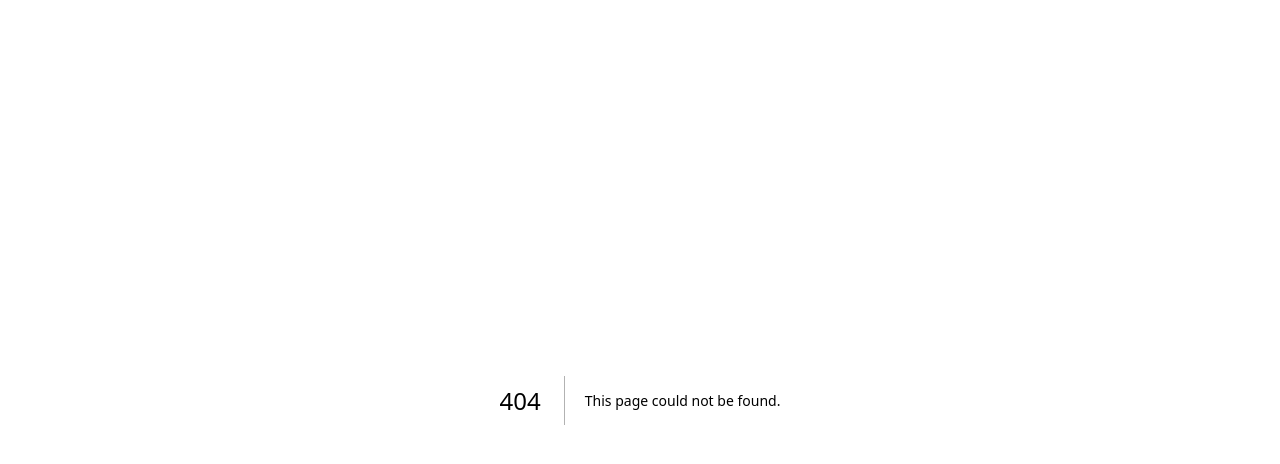
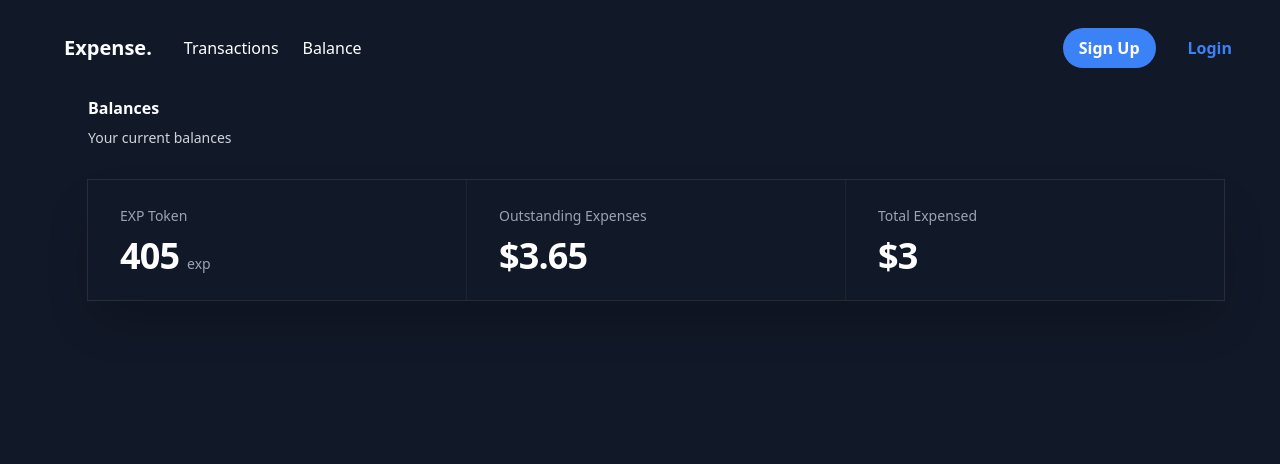
Before and after one commit to trevor-trinh/blockchain-expense-managment, a Next.js app in the folder frontend/: page /balance in a window 1280 px wide. Before the commit this address had no page. Shown: the top 464 px of the page. Built offline with nearby package versions, Linux system fonts and the light colour scheme; what @web3modal/ethereum, wagmi would draw is missing.

Commit message:
prelim balances page

```diff
--- /dev/null
+++ b/frontend/components/Balances.js
@@ -0,0 +1,42 @@
+export default function Balances({ stats }) {
+  return (
+    <div className="bg-gray-900">
+      <div className="mx-auto max-w-7xl">
+        <div className="bg-gray-900 py-10">
+          <div className="px-4 sm:px-6 lg:px-8">
+            <div className="sm:flex sm:items-center">
+              <div className="sm:flex-auto">
+                <h1 className="text-base font-semibold leading-6 text-white">
+                  Balances
+                </h1>
+                <p className="mt-2 text-sm text-gray-300">
+                  Your current balances
+                </p>
+              </div>
+            </div>
+
+            <div className="grid grid-cols-1 gap-px bg-white/5 sm:grid-cols-2 lg:grid-cols-3 shadow-2xl ring-1 ring-white/10 mt-8">
+              {stats.map((stat) => (
+                <div
+                  key={stat.name}
+                  className="bg-gray-900 px-4 py-6 sm:px-6 lg:px-8">
+                  <p className="text-sm font-medium leading-6 text-gray-400">
+                    {stat.name}
+                  </p>
+                  <p className="mt-2 flex items-baseline gap-x-2">
+                    <span className="text-4xl font-semibold tracking-tight text-white">
+                      {stat.value}
+                    </span>
+                    {stat.unit ? (
+                      <span className="text-sm text-gray-400">{stat.unit}</span>
+                    ) : null}
+                  </p>
+                </div>
+              ))}
+            </div>
+          </div>
+        </div>
+      </div>
+    </div>
+  );
+}
--- a/frontend/components/Navbar.js
+++ b/frontend/components/Navbar.js
@@ -20,7 +20,7 @@ const Navbar = () => {
               </Link>
             </li>
             <li className="mr-6">
-              <Link href="/" className="text-white hover:text-gray-400">
+              <Link href="/balance" className="text-white hover:text-gray-400">
                 Balance
               </Link>
             </li>
--- a/frontend/components/TxnTable.js
+++ b/frontend/components/TxnTable.js
@@ -45,7 +45,7 @@ export default function TxnTable({ txns }) {
                             {txn.name}
                           </td>
                           <td className="whitespace-nowrap px-3 py-4 text-sm text-gray-300">
-                            ${txn.cost}
+                            💲{txn.amount}
                           </td>
                           <td className="whitespace-nowrap px-3 py-4 text-sm text-gray-300">
                             {txn.approved === true ? '✅' : '❌'}
--- /dev/null
+++ b/frontend/pages/balance.js
@@ -0,0 +1,22 @@
+import Balances from '@/components/Balances';
+import Navbar from '../components/Navbar';
+import { useEffect, useState } from 'react';
+
+const stats = [
+  { name: 'EXP Token', value: '405', unit: 'exp' },
+  { name: 'Outstanding Expenses', value: '$3.65' },
+  { name: 'Total Expensed', value: '$3' },
+];
+
+export default function Balance() {
+  return (
+    <div>
+      <Navbar />
+      <div className="h-screen relative isolate overflow-hidden bg-gray-900 mx-auto">
+        <div className="ml-8 mx-auto max-w-7xl px-6 pb-24 pt-14 sm:pb-32">
+          <Balances stats={stats} />
+        </div>
+      </div>
+    </div>
+  );
+}
```
Also changed, not shown: frontend/pages/transactions.js (+1 -9 lines).
